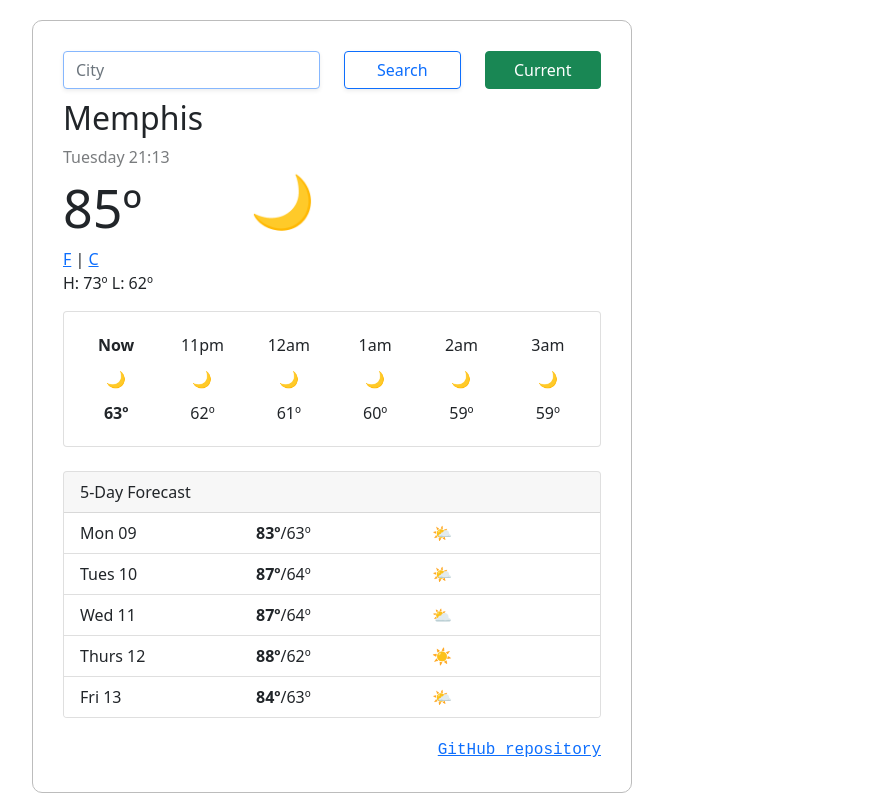
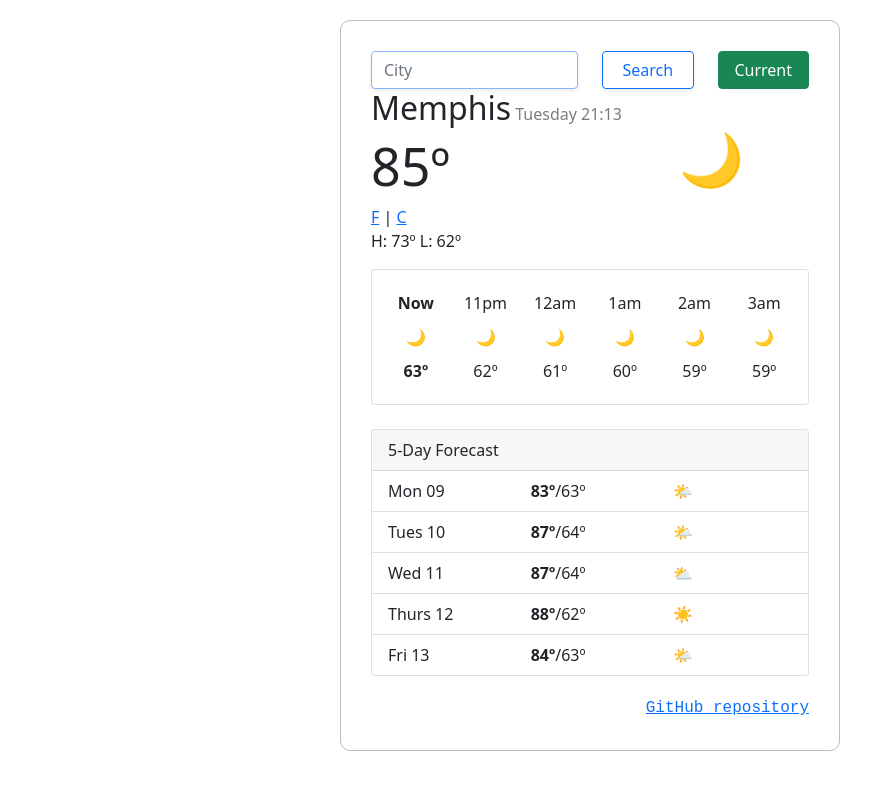
Before and after one commit to hds30a/weather-app, a plain HTML site: page index.html in a window 1280 px wide. Shown: the whole page, without its empty margins (50-921 px from the left). Drawn offline with nearby package versions, Linux system fonts and the light colour scheme.

Commit message:
reworked h2

```diff
--- a/index.html
+++ b/index.html
@@ -49,17 +49,18 @@
         <h2>Memphis</h2>
         <span class="time" id="date"></span>
         <div class="row">
-          <div class="col-4">
+          <div class="col-8">
             <span class="temperature" id="current-temp">85º</span>
-            <div class="col-4">
-              <span id="fahrenheit-link">
-                <a href="#">F</a>
-              </span>
-              | <span id="celsius-link"><a href="#">C</a></span>
-            </div>
           </div>
           <div class="col-4"><h1>🌙</h1></div>
         </div>
+        <div class="units">
+          <span id="fahrenheit-link">
+            <a href="#">F</a>
+          </span>
+          | <span id="celsius-link"><a href="#">C</a></span>
+        </div>
+
         <p>H: 73º L: 62º</p>
         <div class="card">
           <div class="card-body">
--- a/src/style.css
+++ b/src/style.css
@@ -6,13 +6,15 @@ h1 {
   font-size: 52px;
 }
 h2 {
-  margin-top: 10px;
+  display: inline;
   font-weight: 300;
 }
 .weather-app {
+  display: block;
+  margin: 0 auto;
   margin-top: 20px;
   padding: 30px;
-  max-width: 600px;
+  max-width: 500px;
   border: 1px solid #bcbcbc;
   border-radius: 10px;
 }
```
